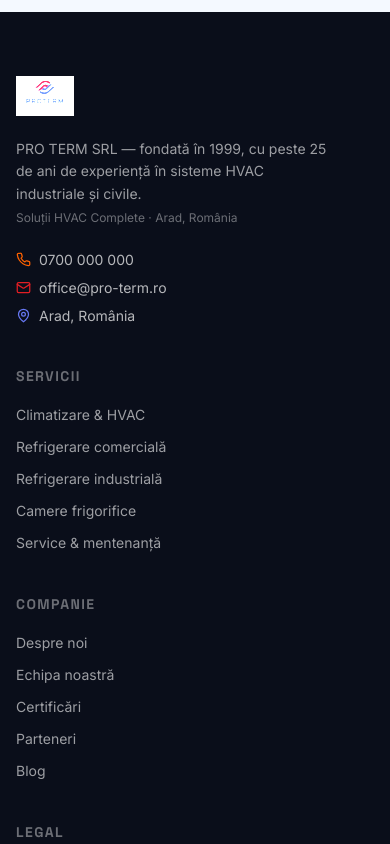
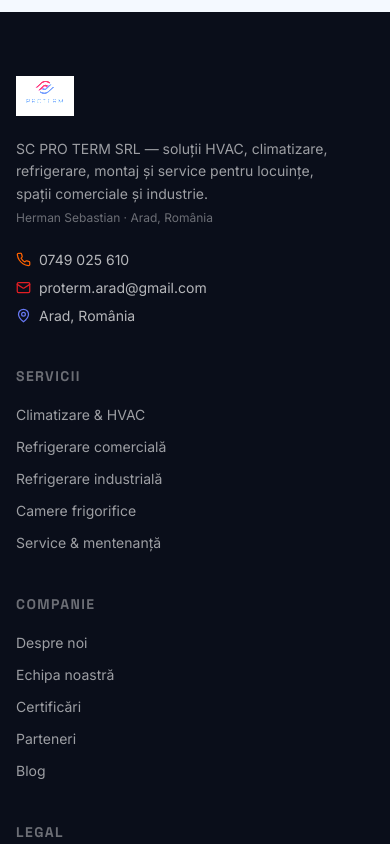
Before and after one commit to protermarad-hash/pro-term-web, a Next.js app: page / in a window 390 px wide. Shown: the part 10940-11784 px from the top of the page. Built offline with nearby package versions, Linux system fonts and the light colour scheme.

Commit message:
Update footer phone and email

```diff
--- a/src/components/Footer.tsx
+++ b/src/components/Footer.tsx
@@ -30,27 +30,27 @@ export default function Footer() {
               />
             </Link>
             <p className="text-white/60 text-sm leading-relaxed mb-1 max-w-xs">
-              PRO TERM SRL — fondată în 1999, cu peste 25 de ani de experiență în sisteme
-              HVAC industriale și civile.
+              SC PRO TERM SRL — soluții HVAC, climatizare, refrigerare, montaj și service
+              pentru locuințe, spații comerciale și industrie.
             </p>
             <p className="text-white/40 text-xs mb-6">
-              Soluții HVAC Complete · Arad, România
+              Herman Sebastian · Arad, România
             </p>
 
             <div className="space-y-2">
               <a
-                href="tel:+40700000000"
+                href="tel:+40749025610"
                 className="flex items-center gap-2 text-white/70 hover:text-white text-sm transition-colors"
               >
                 <Phone size={15} className="text-accent" />
-                0700 000 000
+                0749 025 610
               </a>
               <a
-                href="mailto:office@pro-term.ro"
+                href="mailto:proterm.arad@gmail.com"
                 className="flex items-center gap-2 text-white/70 hover:text-white text-sm transition-colors"
               >
                 <Mail size={15} className="text-brand" />
-                office@pro-term.ro
+                proterm.arad@gmail.com
               </a>
               <span className="flex items-center gap-2 text-white/70 text-sm">
                 <MapPin size={15} className="text-primary-300" />
@@ -84,10 +84,10 @@ export default function Footer() {
       <div className="border-t border-white/10">
         <div className="container mx-auto px-4 py-5 flex flex-col md:flex-row items-center justify-between gap-3">
           <p className="text-white/40 text-sm">
-            © {new Date().getFullYear()} PRO TERM SRL. Toate drepturile rezervate.
+            © {new Date().getFullYear()} SC PRO TERM SRL. Toate drepturile rezervate.
           </p>
           <p className="text-white/30 text-xs">
-            Fondată în 1999 · Arad, România
+            Arad, România
           </p>
         </div>
       </div>
```
